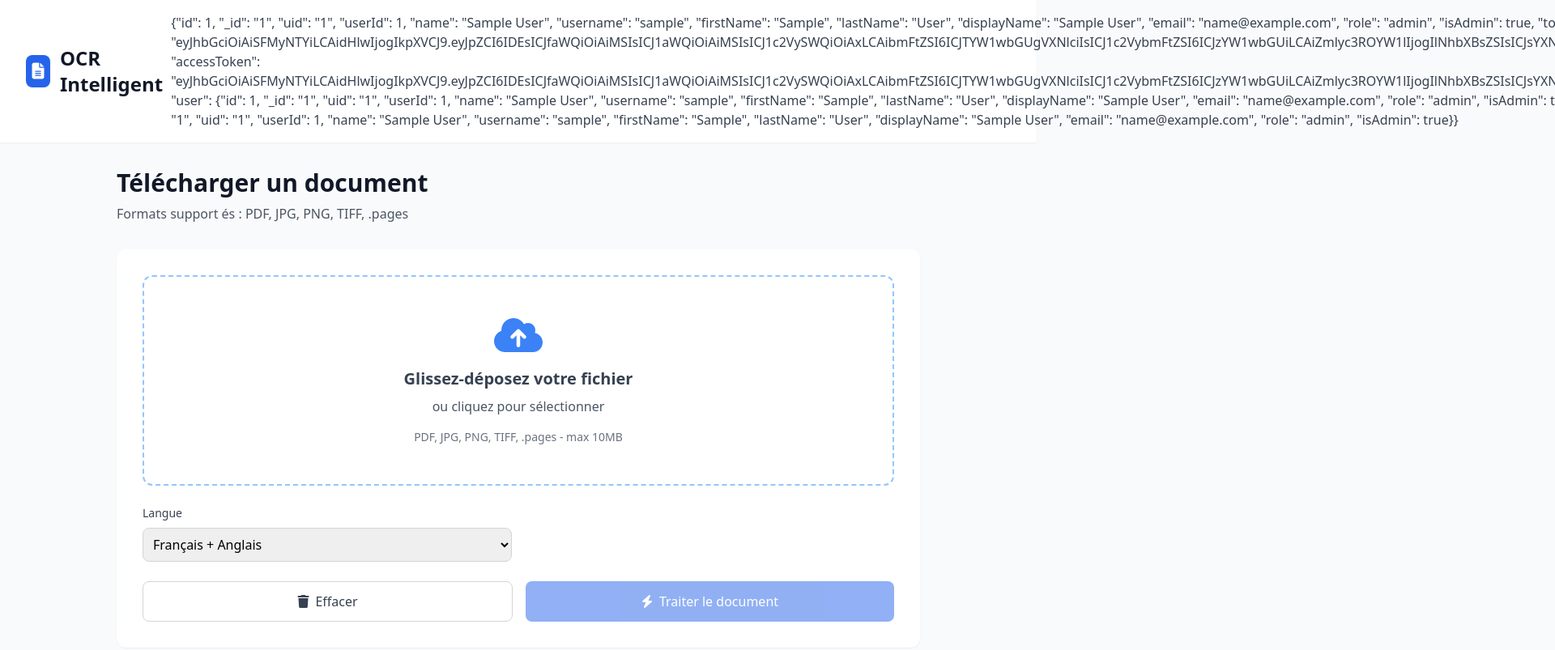
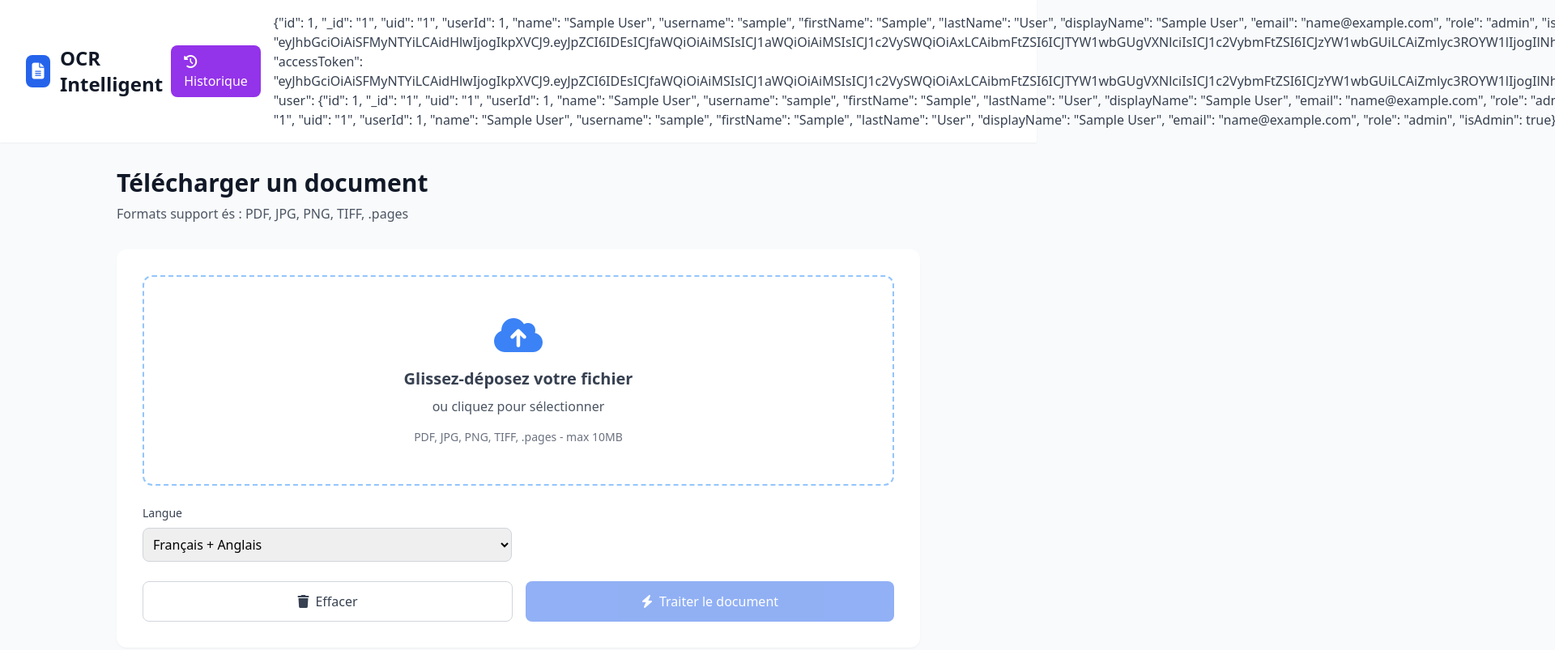
Before and after one commit to safaafaraji/Inteligent_OCR, a website: page frontend/upload.html in a window 1280 px wide. Shown: the top 803 px of the page at 81% size, 1920 px wide, since content can reach past the window. Drawn offline with nearby package versions, Linux system fonts and the light colour scheme; sample sign-in values are in the browser's storage.

Commit message:
feat(backend): User registration + OCR enhancements + History button
Backend:
- Dynamic user registration API
- Structured data extraction (CV/Invoice)
- safaafaraji01@gmail.com account added

Frontend:
- Add History button in upload page for easy navigation

Docs:
- Complete token usage guides

```diff
--- a/frontend/upload.html
+++ b/frontend/upload.html
@@ -21,6 +21,10 @@
                     <h1 class="text-2xl font-bold text-gray-900">OCR Intelligent</h1>
                 </div>
                 <div class="flex items-center gap-4">
+                    <a href="history.html"
+                        class="bg-purple-600 text-white px-4 py-2 rounded-lg hover:bg-purple-700 transition">
+                        <i class="fas fa-history mr-2"></i>Historique
+                    </a>
                     <span id="usernameDisplay" class="text-gray-700 font-medium"></span>
                     <button onclick="logout()"
                         class="bg-red-500 text-white px-4 py-2 rounded-lg hover:bg-red-600 transition">
```
Also changed, not shown: COMMENT_UTILISER_TOKEN.md (+6 -6 lines).
